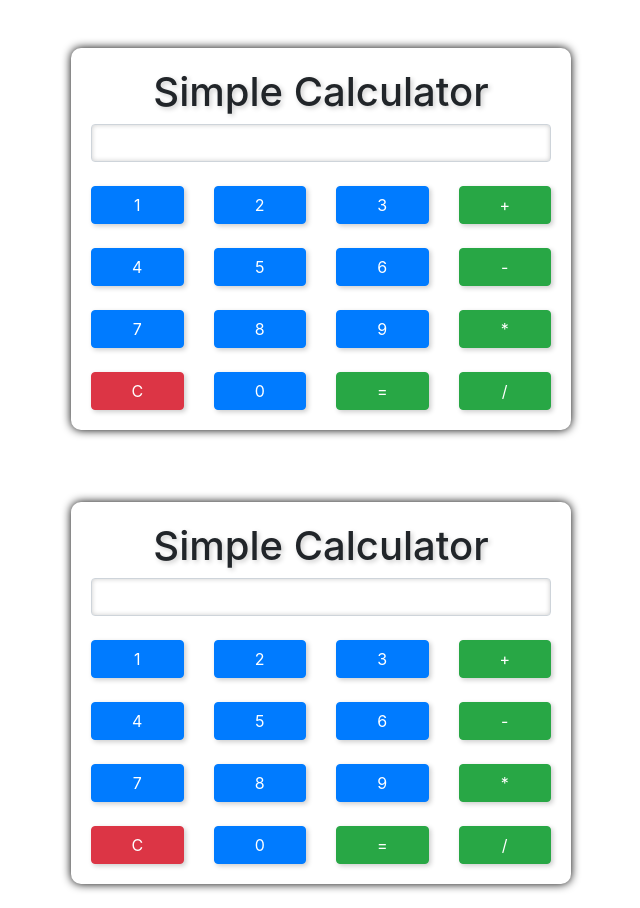
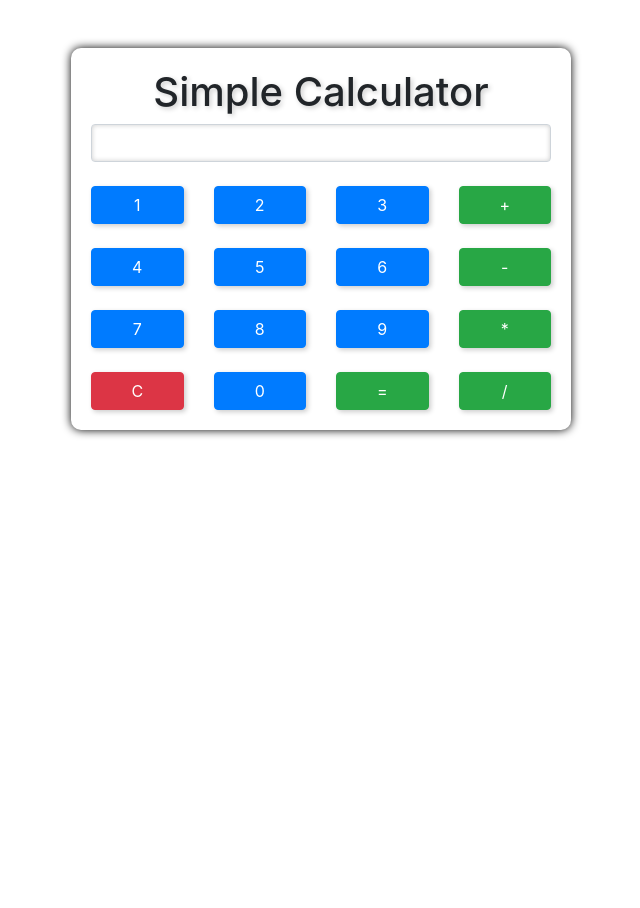
Before and after one commit to Chandrashekhar56/new-Calculator, a plain HTML site: page index.html in a window 1280 px wide. Shown: the whole page, without its empty margins (319-959 px from the left). After the commit the page ends 800 px from the top, so only its background shows below. Drawn offline with nearby package versions, Linux system fonts and the light colour scheme.

Commit message:
Update index.html

```diff
--- a/index.html
+++ b/index.html
@@ -113,118 +113,3 @@
     <script src="https://maxcdn.bootstrapcdn.com/bootstrap/4.5.2/js/bootstrap.min.js"></script>
 </body>
 </html>
-<!DOCTYPE html>
-<html>
-<head>
-    <title>Simple Calculator</title>
-    <meta name="viewport" content="width=device-width, initial-scale=1">
-    <link rel="stylesheet" href="https://maxcdn.bootstrapcdn.com/bootstrap/4.5.2/css/bootstrap.min.css">
-    <style>
-        .container {
-            box-shadow: 0px 0px 10px rgba(0, 0, 0, 1.2);
-            padding: 20px;
-            border-radius: 10px;
-        }
-
-        .btn {
-            box-shadow: 2px 2px 5px rgba(0, 0, 0, 0.2);
-        }
-
-        #display {
-            box-shadow: inset 0px 0px 5px rgba(0, 0, 0, 0.2);
-        }
-
-        h1 {
-            text-shadow: 2px 2px 5px rgba(0, 0, 0, 0.2);
-        }
-    </style>
-</head>
-<body>
-    <div class="container mt-5" style="width:500px">
-        <h1 class="text-center">Simple Calculator</h1>
-        <form name="calculator" class="text-center">
-            <input type="text" name="display" id="display" class="form-control">
-            <br>
-<div class="row">
-                <div class="col">
-                    <input type="button" name="1" value="1" onclick="addToDisplay('1')" class="btn btn-primary btn-block">
-                </div>
-                <div class="col">
-                    <input type="button" name="2" value="2" onclick="addToDisplay('2')" class="btn btn-primary btn-block">
-                </div>
-                <div class="col">
-                    <input type="button" name="3" value="3" onclick="addToDisplay('3')" class="btn btn-primary btn-block">
-                </div>
-                <div class="col">
-                    <input type="button" name="+" value="+" onclick="addToDisplay('+')" class="btn btn-success btn-block">
-                </div>
-            </div>
-            <br>
-            <div class="row">
-                <div class="col">
-                    <input type="button" name="4" value="4" onclick="addToDisplay('4')" class="btn btn-primary btn-block">
-                </div>
-                <div class="col">
-                    <input type="button" name="5" value="5" onclick="addToDisplay('5')" class="btn btn-primary btn-block">
-                </div>
-                <div class="col">
-                    <input type="button" name="6" value="6" onclick="addToDisplay('6')" class="btn btn-primary btn-block">
-                </div>
-                <div class="col">
-                    <input type="button" name="-" value="-" onclick="addToDisplay('-')" class="btn btn-success btn-block">
-                </div>
-            </div>
-            <br>
-            <div class="row">
-                <div class="col">
-                    <input type="button" name="7" value="7" onclick="addToDisplay('7')" class="btn btn-primary btn-block">
-                </div>
-                <div class="col">
-                    <input type="button" name="8" value="8" onclick="addToDisplay('8')" class="btn btn-primary btn-block">
-                </div>
-                <div class="col">
-                    <input type="button" name="9" value="9" onclick="addToDisplay('9')" class="btn btn-primary btn-block">
-                </div>
-                <div class="col">
-                    <input type="button" name="*" value="*" onclick="addToDisplay('*')" class="btn btn-success btn-block">
-                </div>
-            </div>
-            <br>
-            <div class="row">
-                <div class="col">
-                    <input type="button" name="C" value="C" onclick="clearDisplay()" class="btn btn-danger btn-block">
-                </div>
-                <div class="col">
-                    <input type="button" name="0" value="0" onclick="addToDisplay('0')" class="btn btn-primary btn-block">
-                </div>
-                <div class="col">
-                    <input type="button" name="=" value="=" onclick="calculate()" class="btn btn-success btn-block">
-                </div>
-                <div class="col">
-                    <input type="button" name="/" value="/" onclick="addToDisplay('/')" class="btn btn-success btn-block">
-                </div>
-            </div>        </form>
-    </div>
-    <br>
-    <script>
-        function addToDisplay(value) {
-            document.calculator.display.value += value;
-        }
-
-        function clearDisplay() {
-            document.calculator.display.value = "";
-        }
-
-        function calculate() {
-            try {
-                document.calculator.display.value = eval(document.calculator.display.value);
-            } catch (error) {
-                document.calculator.display.value = "Error";
-            }
-        }
-    </script>
-    <script src="https://code.jquery.com/jquery-3.5.1.slim.min.js"></script>
-    <script src="https://cdn.jsdelivr.net/npm/@popperjs/core@2.11.6/dist/umd/popper.min.js"></script>
-    <script src="https://maxcdn.bootstrapcdn.com/bootstrap/4.5.2/js/bootstrap.min.js"></script>
-</body>
-</html>
```
